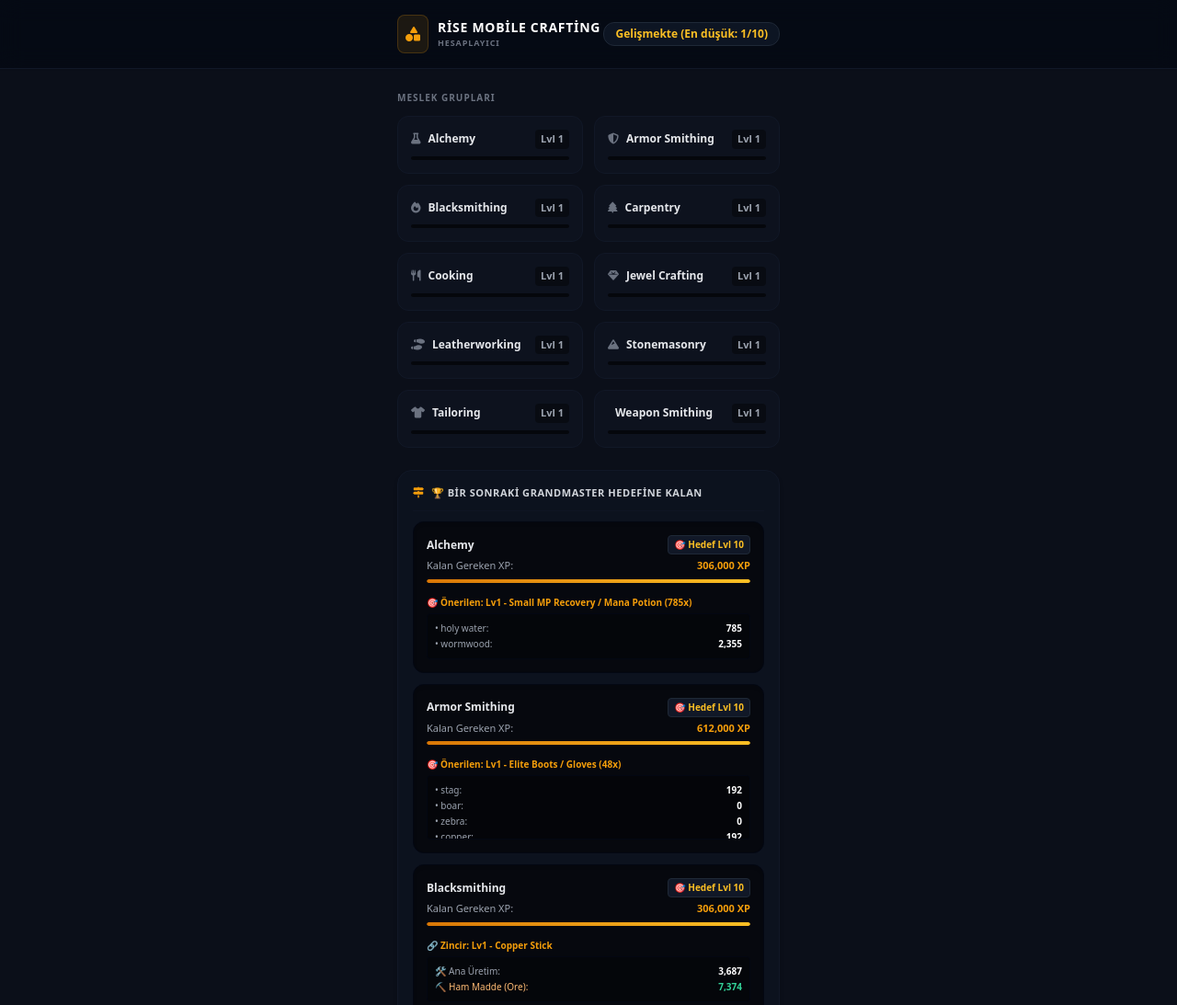
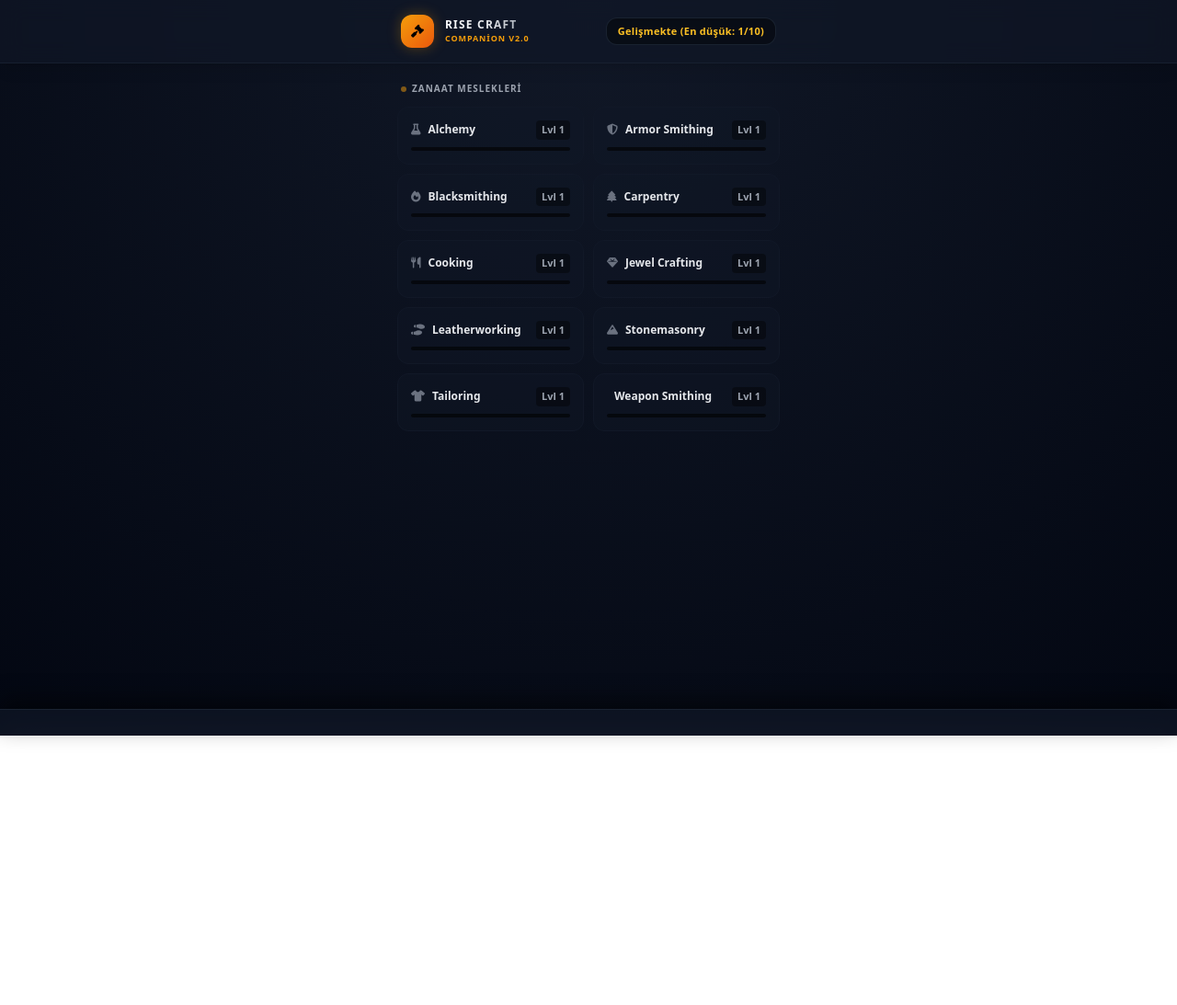
Before and after one commit to erdemdibek/rise-craft, a plain HTML site: page index.html in a window 1280 px wide. Shown: the top 1093 px of the page at 92% size. After the commit the page ends 800 px from the top, so only its background shows below. Drawn offline with nearby package versions, Linux system fonts and the light colour scheme.

Commit message:
Update index.html

```diff
--- a/index.html
+++ b/index.html
@@ -2,74 +2,76 @@
 <html lang="tr">
 <head>
     <meta charset="UTF-8">
-    <meta name="viewport" content="width=device-width, initial-scale=1.0">
-    <title>Mobile Crafting</title>
+    <meta name="viewport" content="width=device-width, initial-scale=1.0, maximum-scale=1.0, user-scalable=no">
+    <title>Rise Online Mobile Crafting</title>
     <script src="https://cdn.tailwindcss.com"></script>
     <link rel="stylesheet" href="https://cdnjs.cloudflare.com/ajax/libs/font-awesome/6.4.0/css/all.min.css">
     <style>
         body {
-            background-color: #0b0f19;
+            background: radial-gradient(circle at top, #111827 0%, #030712 100%);
             font-family: system-ui, -apple-system, BlinkMacSystemFont, 'Segoe UI', Roboto, sans-serif;
+            -webkit-tap-highlight-color: transparent;
         }
-        ::-webkit-scrollbar { width: 6px; }
-        ::-webkit-scrollbar-track { background: #0b0f19; }
-        ::-webkit-scrollbar-thumb { background: #1f2937; border-radius: 3px; }
-        ::-webkit-scrollbar-thumb:hover { background: #374151; }
+        .custom-scrollbar::-webkit-scrollbar { width: 4px; }
+        .custom-scrollbar::-webkit-scrollbar-track { background: rgba(0,0,0,0.2); }
+        .custom-scrollbar::-webkit-scrollbar-thumb { background: #374151; border-radius: 2px; }
 
         @keyframes fadeIn {
-            from { opacity: 0; transform: translateY(8px); }
+            from { opacity: 0; transform: translateY(12px); }
             to { opacity: 1; transform: translateY(0); }
         }
         .animate-fadeIn {
-            animation: fadeIn 0.25s ease-out forwards;
+            animation: fadeIn 0.3s cubic-bezier(0.4, 0, 0.2, 1) forwards;
+        }
+        /* Glassmorphism ve premium gölgeler */
+        .glass-panel {
+            background: rgba(17, 24, 39, 0.7);
+            backdrop-filter: blur(12px);
+            -webkit-backdrop-filter: blur(12px);
         }
     </style>
 </head>
-<body class="text-gray-100 min-h-screen pb-12">
+<body class="text-gray-100 min-h-screen pb-24 selection:bg-amber-500 selection:text-black">
 
-    <header class="bg-gray-950/60 backdrop-blur-md border-b border-gray-900 sticky top-0 z-50 shadow-sm">
-        <div class="max-w-md mx-auto px-4 py-4 flex justify-between items-center">
-            <div class="flex items-center space-x-2.5">
-                <div class="bg-amber-500/10 text-amber-500 p-2 rounded-lg border border-amber-500/20">
-                    <i class="fa-solid fa-shapes text-md"></i>
+    <header class="glass-panel border-b border-gray-800/60 sticky top-0 z-50 shadow-lg">
+        <div class="max-w-md mx-auto px-5 py-4 flex justify-between items-center">
+            <div class="flex items-center space-x-3">
+                <div class="bg-gradient-to-br from-amber-500 to-orange-600 text-black p-2 rounded-xl shadow-[0_0_15px_rgba(245,158,11,0.3)] flex items-center justify-center w-9 h-9">
+                    <i class="fa-solid fa-gavel text-sm"></i>
                 </div>
                 <div>
-                    <h1 class="text-sm font-black tracking-wider text-white uppercase">Rise Mobile Crafting</h1>
-                    <p class="text-[9px] text-gray-500 font-bold tracking-widest uppercase">Hesaplayıcı</p>
+                    <h1 class="text-xs font-black tracking-widest text-transparent bg-clip-text bg-gradient-to-r from-white via-gray-200 to-gray-400 uppercase">RISE CRAFT</h1>
+                    <p class="text-[9px] text-amber-500 font-extrabold tracking-widest uppercase">Companion v2.0</p>
                 </div>
             </div>
-            <div class="bg-gray-900/80 border border-gray-800 rounded-xl px-3 py-1 text-right">
-                <p id="gm-status" class="text-xs font-bold text-amber-400">Yükleniyor...</p>
+            <div class="bg-black/40 border border-gray-800/80 rounded-xl px-3 py-1.5 shadow-inner">
+                <p id="gm-status" class="text-[11px] font-black tracking-wide text-amber-400">Hesaplanıyor...</p>
             </div>
         </div>
     </header>
 
-    <main class="max-w-md mx-auto px-4 mt-6">
+    <main class="max-w-md mx-auto px-4 mt-5 space-y-5">
 
-        <div class="mb-4">
-            <p class="text-[10px] font-bold text-gray-500 uppercase tracking-widest mb-3">Meslek Grupları</p>
-            <div id="professions-grid" class="grid grid-cols-2 gap-3">
-                <div class="col-span-2 text-center text-xs text-gray-500 py-4">Veriler yükleniyor...</div>
+        <div>
+            <div class="flex items-center justify-between mb-3 px-1">
+                <p class="text-[10px] font-black text-gray-400 uppercase tracking-widest flex items-center gap-1.5">
+                    <span class="w-1.5 h-1.5 rounded-full bg-amber-500 animate-pulse"></span> Zanaat Meslekleri
+                </p>
             </div>
-        </div>
-
-        <div class="mt-6 bg-gray-900/40 border border-gray-900 rounded-2xl p-4 shadow-md animate-fadeIn">
-            <div class="flex items-center space-x-2 border-b border-gray-900/60 pb-2.5 mb-3">
-                <i class="fa-solid fa-map-signs text-amber-500 text-xs"></i>
-                <h3 class="text-[11px] font-black text-gray-300 uppercase tracking-wider">🏆 Bir Sonraki GrandMaster Hedefine Kalan</h3>
-            </div>
-            <div id="gm-milestones-container" class="space-y-3">
+            <div id="professions-grid" class="grid grid-cols-2 gap-2.5">
                 </div>
         </div>
 
-        <div id="active-detail-panel" class="mt-6 hidden"></div>
+        <div id="active-detail-panel" class="hidden"></div>
 
     </main>
 
-    <footer class="max-w-md mx-auto text-center mt-12 text-[10px] text-gray-600 px-4 tracking-wide">
-        <p>© 2026 Rise Online Crafting Companion. Hazırlayan Erdem Dibek</p>
-        <p class="mt-0.5">Veriler tarayıcı hafızasında anlık olarak yedeklenir.</p>
-    </footer>
+    <div class="fixed bottom-0 left-0 right-0 glass-panel border-t border-gray-800/80 py-3.5 px-4 z-40 shadow-[0_-10px_25px_rgba(0,0,0,0.5)]">
+        <div class="max-w-md mx-auto">
+            <div id="gm-bar-container">
+                </div>
+        </div>
+    </div>
 
     <script type="module" src="app.js"></script>
 </body>
```
